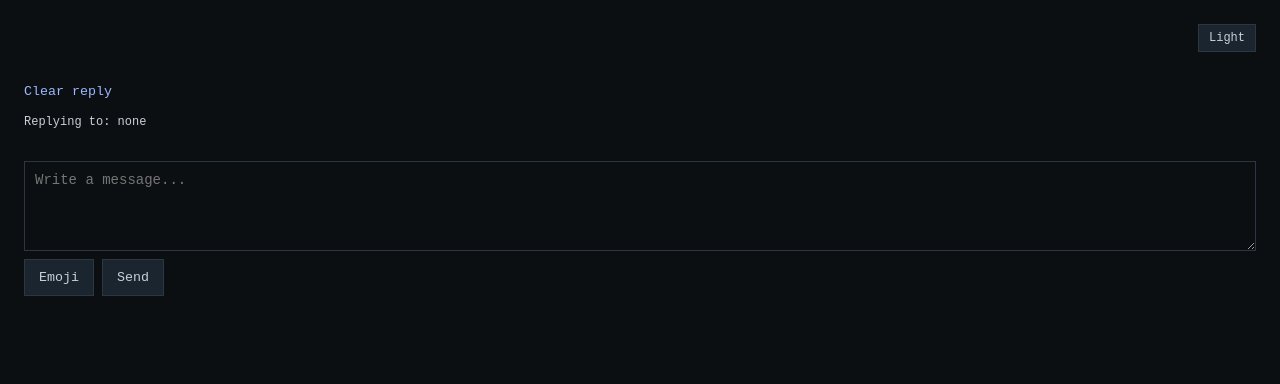
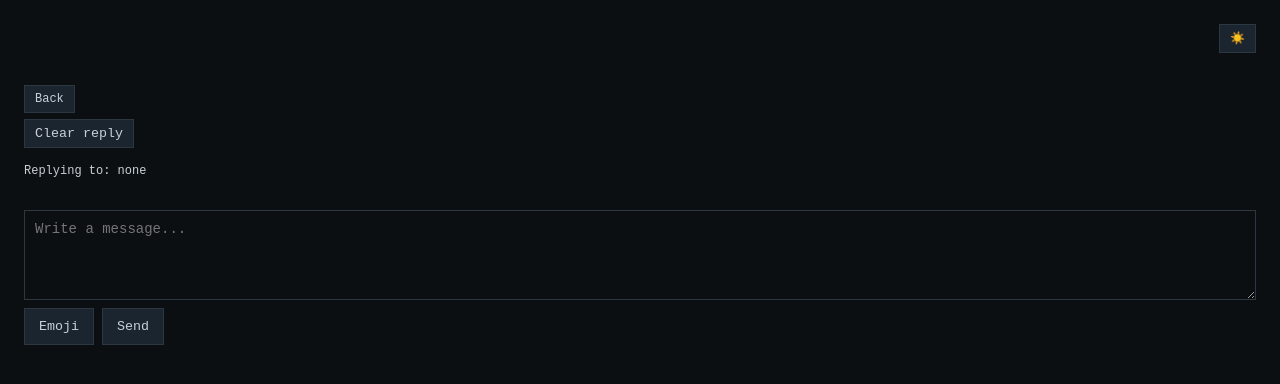
Before and after one commit to rosolimo212/branch, a Python web app: template templates/topic.html in a window 1280 px wide. Shown: the top 384 px of the page. Run offline with Jinja, Linux system fonts and the light colour scheme; the template is opened without the code that fills it, so the values that code supplies are empty.

Commit message:
button design fix

```diff
--- a/static/styles.css
+++ b/static/styles.css
@@ -12,6 +12,15 @@ body {
 a {
   color: #9db7ff;
   text-decoration: none;
+}
+
+.link {
+  font-size: 12px;
+  display: inline-block;
+  background: #1b2530;
+  color: #c8d0d8;
+  border: 1px solid #2d3742;
+  padding: 6px 10px;
 }
 
 .theme-toggle {
@@ -52,6 +61,13 @@ body[data-theme="light"] a {
 }
 
 body[data-theme="light"] .theme-toggle {
+  background: #e0e7ef;
+  color: #1f2a33;
+  border-color: #b7c3cf;
+}
+
+body[data-theme="light"] .link,
+body[data-theme="light"] .link-button {
   background: #e0e7ef;
   color: #1f2a33;
   border-color: #b7c3cf;
@@ -281,10 +297,10 @@ button {
 }
 
 .link-button {
-  background: none;
-  border: none;
-  color: #9db7ff;
-  padding: 0;
+  background: #1b2530;
+  color: #c8d0d8;
+  border: 1px solid #2d3742;
+  padding: 6px 10px;
 }
 
 .thread {
--- a/static/theme.js
+++ b/static/theme.js
@@ -6,7 +6,7 @@
   const applyTheme = (value) => {
     document.body.dataset.theme = value;
     localStorage.setItem(storageKey, value);
-    toggle.textContent = value === "light" ? "Dark" : "Light";
+    toggle.textContent = value === "light" ? "🌙" : "☀️";
   };
 
   const saved = localStorage.getItem(storageKey) || "dark";
--- a/templates/base.html
+++ b/templates/base.html
@@ -15,7 +15,7 @@
             <a class="link" href="/logout">Logout</a>
             <a class="link" href="/">Main</a>
           {% endif %}
-          <button id="theme-toggle" class="theme-toggle" type="button" aria-label="toggle theme">Theme</button>
+          <button id="theme-toggle" class="theme-toggle" type="button" aria-label="toggle theme">🌙</button>
         </div>
         {% if user and is_admin %}
           <div class="topbar-row">
--- a/templates/topic.html
+++ b/templates/topic.html
@@ -4,6 +4,7 @@
     <div class="title">{{ topic.title }}</div>
   </div>
   <div class="header-actions">
+    <a class="link" href="/lobby">Back</a>
     <button class="link-button" id="clear-reply">Clear reply</button>
   </div>
 
```
